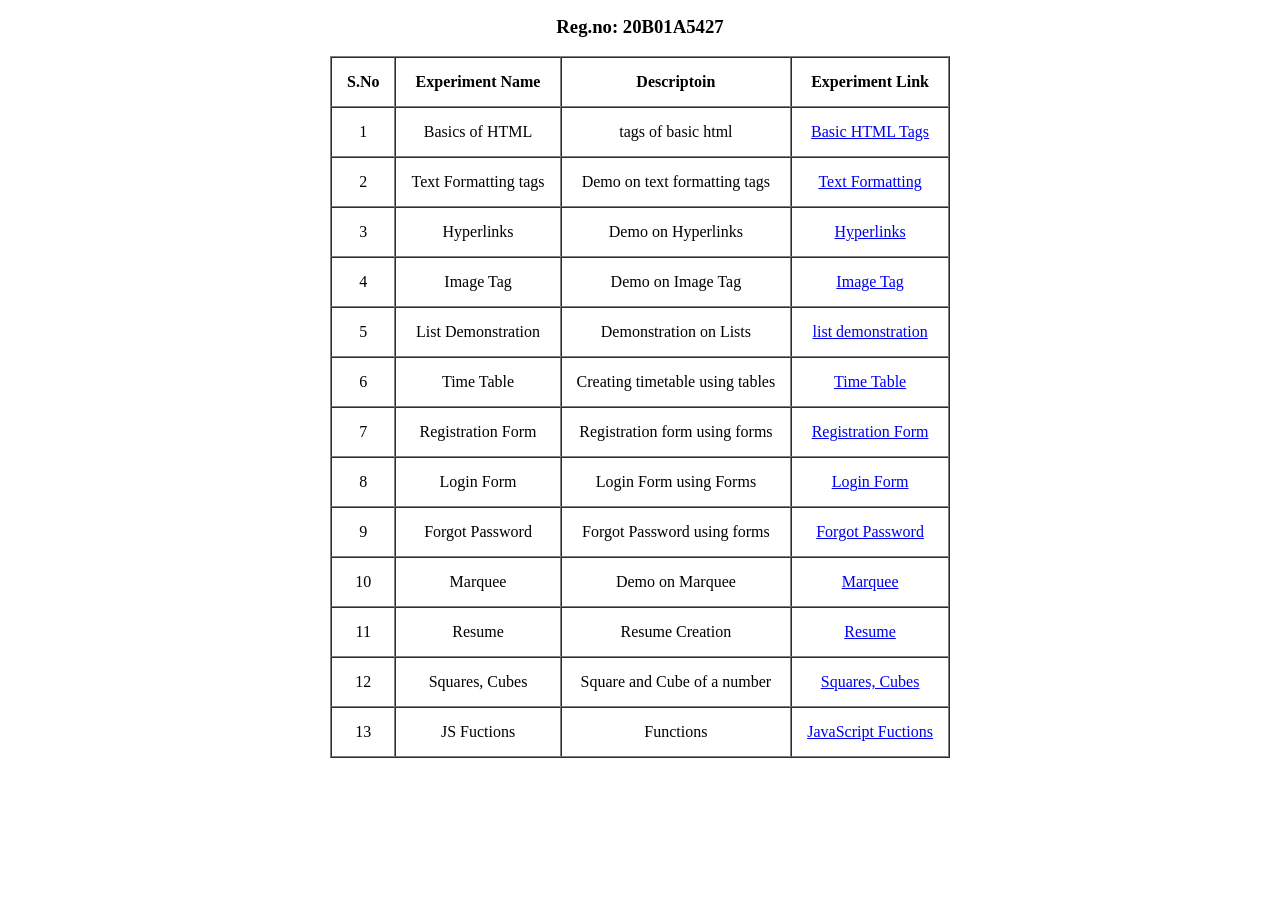
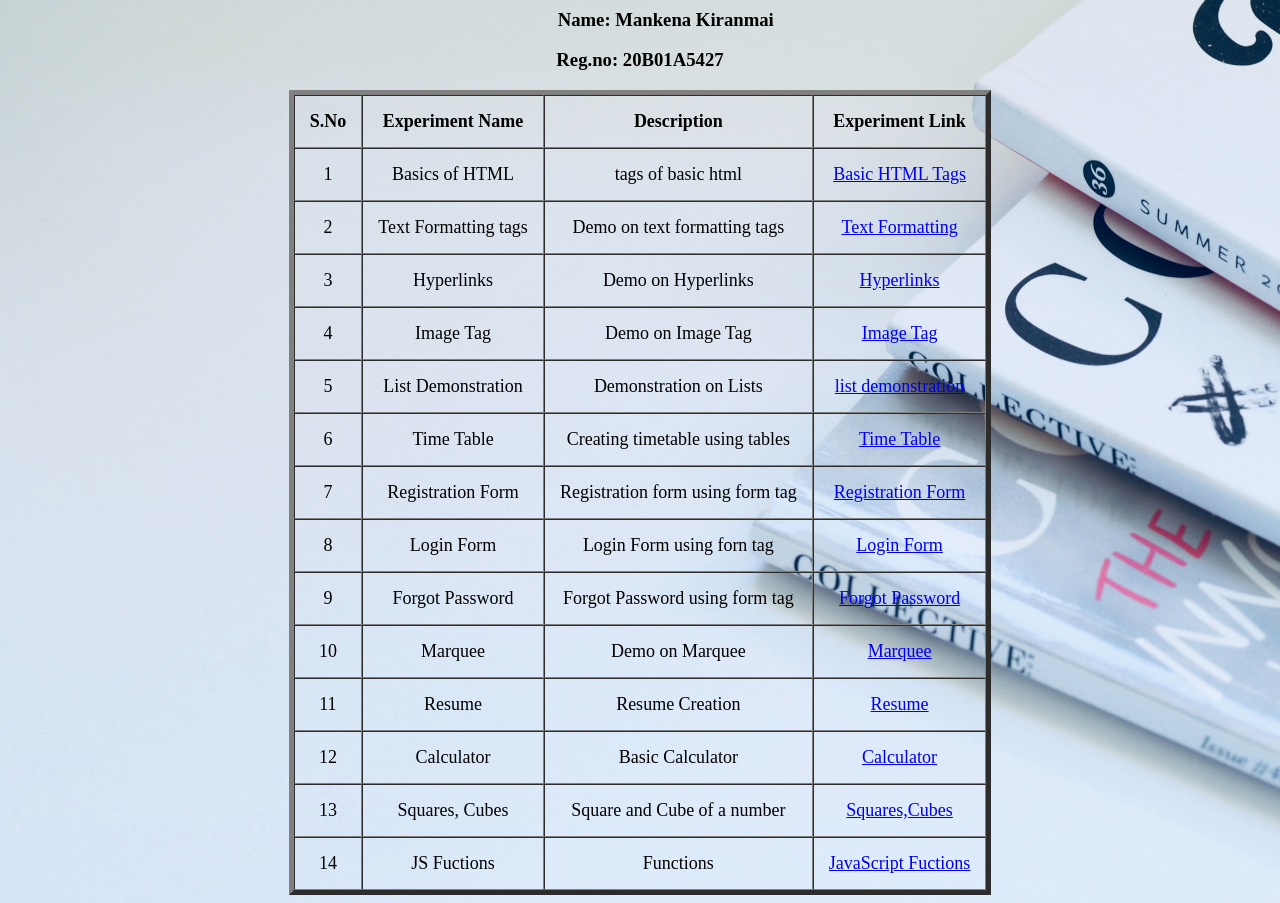
Before and after one commit to kiranmai0601/WADEXP_5427, a plain HTML site: page index.html in a window 1280 px wide. Shown: the part 105-1008 px from the top of the page. Before the commit the page ends 871 px from the top, so only its background shows below. Drawn offline with Linux system fonts and the light colour scheme.

Commit message:
Add files via upload

```diff
--- a/index.html
+++ b/index.html
@@ -2,16 +2,30 @@
 <html>
 	<head>
 		<title>Index</title>
+		<style type="text/css">
+			.body {
+				opacity: 0.9;
+			}
+			#c {
+				color: black;
+			}
+		</style>
 	</head>
-	<body>
-		<h1 style="color: indianred" align = "center">WAD LAB EXPERIMENTS</h1>
-		<h3 align="center">Name: Mankena Kiranmai</h3>
-		<h3 align="center">Reg.no: 20B01A5427</h3>
-		<table border="1" align="center" cellspacing="0px" cellpadding="15">
+	<body background="pexels-jess-bailey-designs-1018136.jpg" style="background-repeat: no-repeat; background-size: cover;" >
+		<center>
+				<h2>SHRI VISHNU ENGINEERING COLLEGE FOR WOMEN</h2>
+		</center>
+		<h2 style="color: " align = "center">WAD LAB EXPERIMENTS</h2>
+		<center>
+			<h3>&nbsp; &nbsp; &nbsp; &nbsp; &nbsp; &nbsp;Name: Mankena Kiranmai</h3>
+			<h3>Reg.no: 20B01A5427</h3>
+		</center>
+
+		<table border="5" align="center" cellspacing="0px" cellpadding="15" id="c" style="background-color: rgba(white, ivory, lightblue, 0.5); font-size: large;">
 			<tr align="middle">
 				<th align = middle>S.No</th>
 				<th >Experiment Name</th>
-				<th>Descriptoin</th>
+				<th>Description</th>
 				<th>Experiment Link</th>
 			</tr>
 			<tr align = middle>
@@ -53,19 +67,19 @@
 			<tr align = middle>
 				<td>7</td>
 				<td>Registration Form</td>
-				<td>Registration form using forms</td>
+				<td>Registration form using form tag</td>
 				<td><a href = Registration_form.html>Registration Form</a></td>
 			</tr>
 			<tr align="middle">
 				<td>8</td>
 				<td>Login Form</td>
-				<td>Login Form using Forms</td>
+				<td>Login Form using forn tag</td>
 				<td><a href= login.htm>Login Form</td>
 			</tr>
 			<tr align="middle">
 				<td>9</td>
 				<td>Forgot Password</td>
-				<td>Forgot Password using forms</td>
+				<td>Forgot Password using form tag</td>
 				<td><a href= Forgot_password.htm>Forgot Password</td>
 			</tr>
 			<tr align="middle">
@@ -82,12 +96,18 @@
 			</tr>
 			<tr align="center">
 				<td>12</td>
+				<td>Calculator</td>
+				<td>Basic Calculator</td>
+				<td><a href="Calculator.htm"/>Calculator</td>
+			</tr>
+			<tr align="center">
+				<td>13</td>
 				<td>Squares, Cubes</td>
 				<td>Square and Cube of a number</td>
-				<td><a href="exp_6.htm"/>Squares, Cubes</td>
+				<td><a href="exp_6.htm"/>Squares,Cubes</td>
 			</tr>
-			<tr align="middle">
-				<td>13</td>
+			<tr align="middle" id="c">
+				<td>14</td>
 				<td>JS Fuctions</td>
 				<td>Functions</td>
 				<td><a href="EXP_7.htm"/>JavaScript Fuctions</td>
```
Also changed, not shown: pexels-jess-bailey-designs-1018136.jpg (added).
